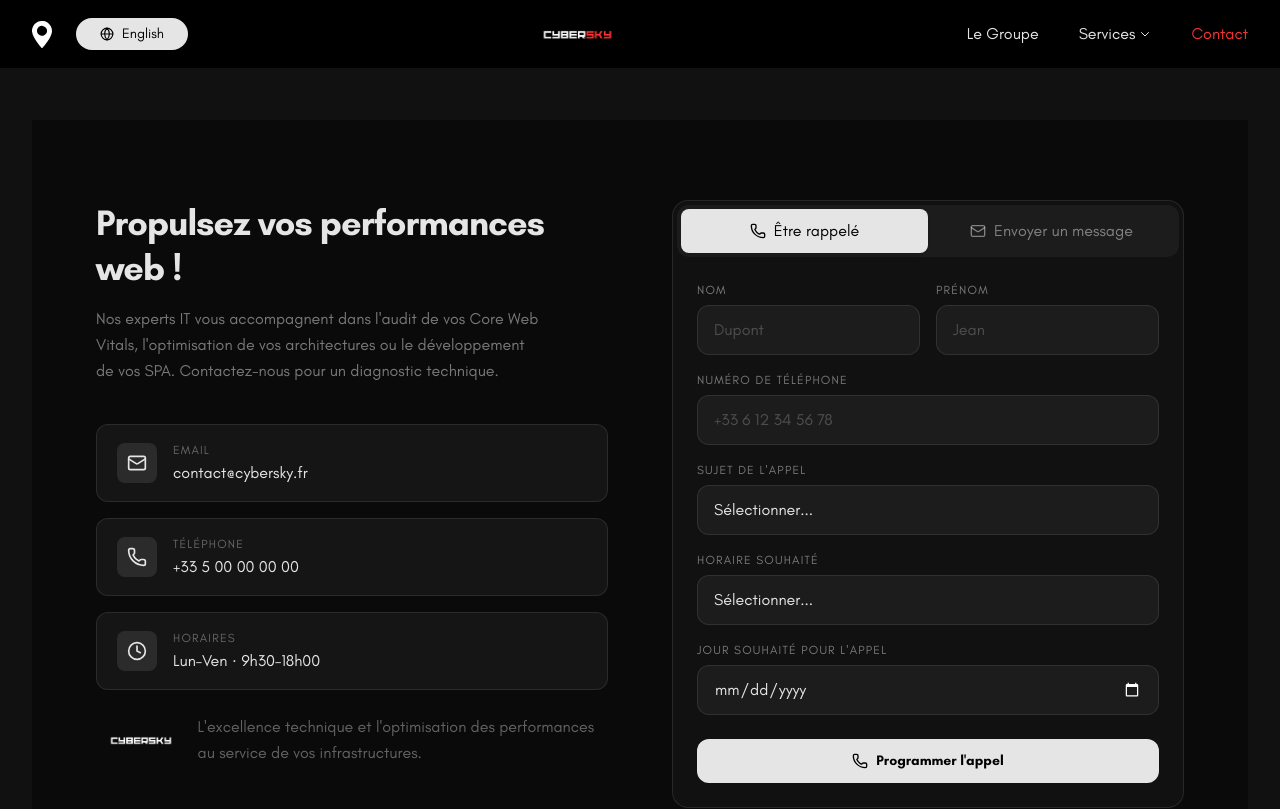
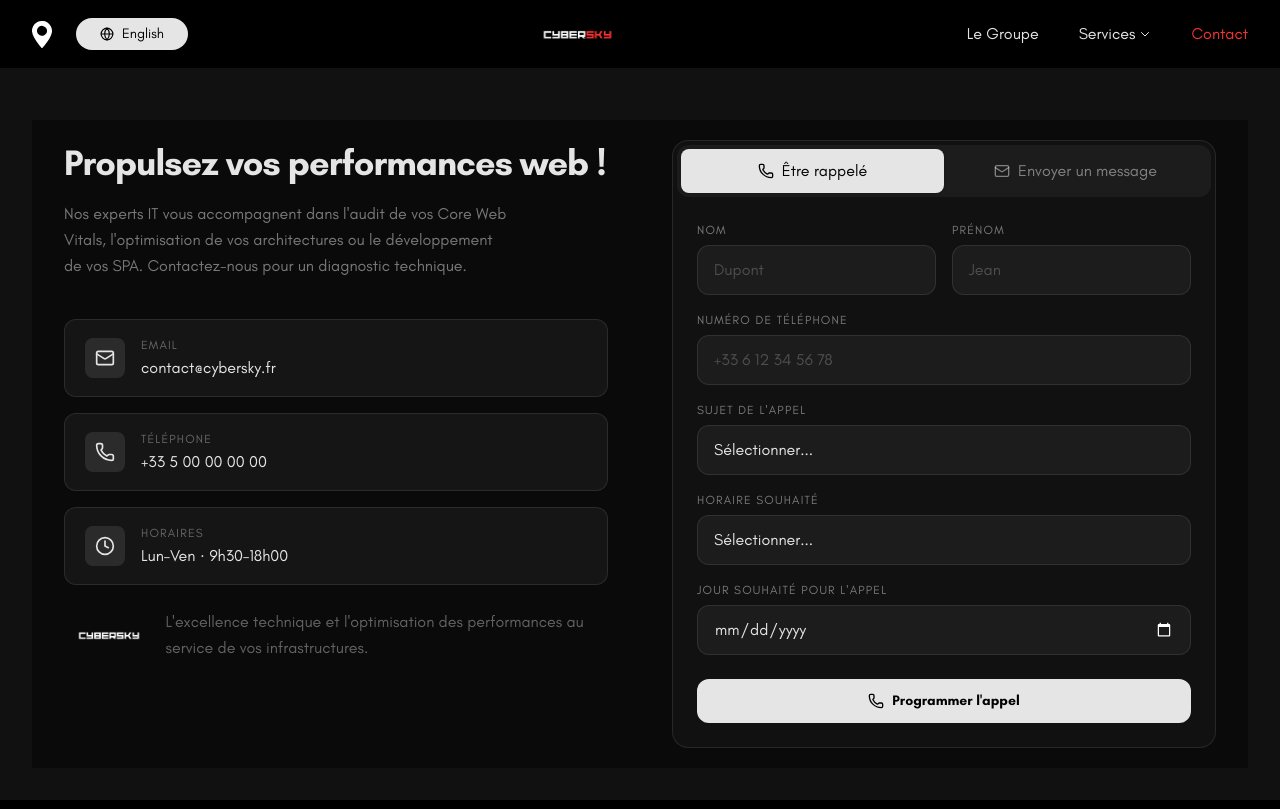
Before and after one commit to 4skygroup/cybersky, a React (Vite) app: page /contact in a window 1280 px wide. Shown: the top 809 px of the page. Built offline with nearby package versions, Linux system fonts and the light colour scheme.

Commit message:
Contact form fitting the screen

```diff
--- a/src/components/contact/ContactSection.tsx
+++ b/src/components/contact/ContactSection.tsx
@@ -1,4 +1,4 @@
-import { useTranslation } from 'react-i18next';
+import { useTranslation } from "react-i18next";
 import ContactForm from "./ContactForm";
 import ContactInfoCards from "./ContactInfoCard";
 
@@ -6,22 +6,19 @@ export default function ContactSection() {
   // On importe la fonction 't' pour traduire, et 'i18n' pour changer la langue
   const { t } = useTranslation();
 
-
   return (
-        <section className="min-h-screen w-full bg-[#0a0a0a] px-6 py-20 lg:px-16 mt-4 md:mt-8 relative">
-
+    <section className="h-fit w-full bg-[#0a0a0a] px-6 py-5 lg:px-5 mt-4 md:mt-8 relative">
       <div className="mx-auto grid max-w-6xl grid-cols-1 gap-16 lg:grid-cols-2 lg:items-start">
-
         {/* ── Left column ── */}
         <div className="flex flex-col gap-10">
           <div>
             <h2 className="text-t3 font-bold leading-tight tracking-tight text-white md:text-h6">
               {/* Appel de la traduction ici */}
-                            {t('contact.title')}
+              {t("contact.title")}
             </h2>
             <p className="mt-4 max-w-md text-base leading-relaxed text-white/50">
               {/* Et ici */}
-                            {t('contact.subtitle')}
+              {t("contact.subtitle")}
             </p>
           </div>
 
@@ -32,7 +29,6 @@ export default function ContactSection() {
         <div>
           <ContactForm />
         </div>
-
       </div>
     </section>
   );
```
Lines whose indentation alone changed are shown as unchanged.
